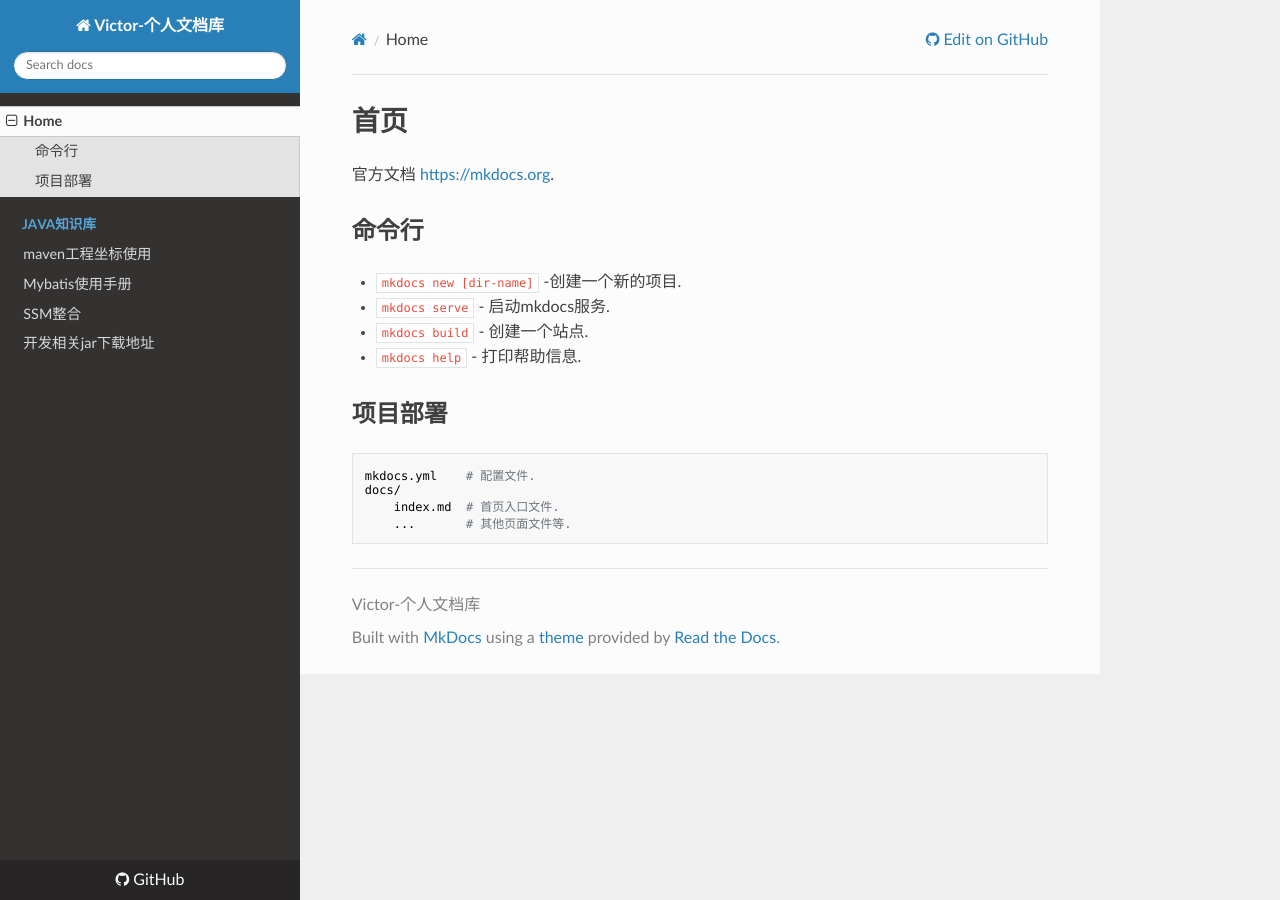
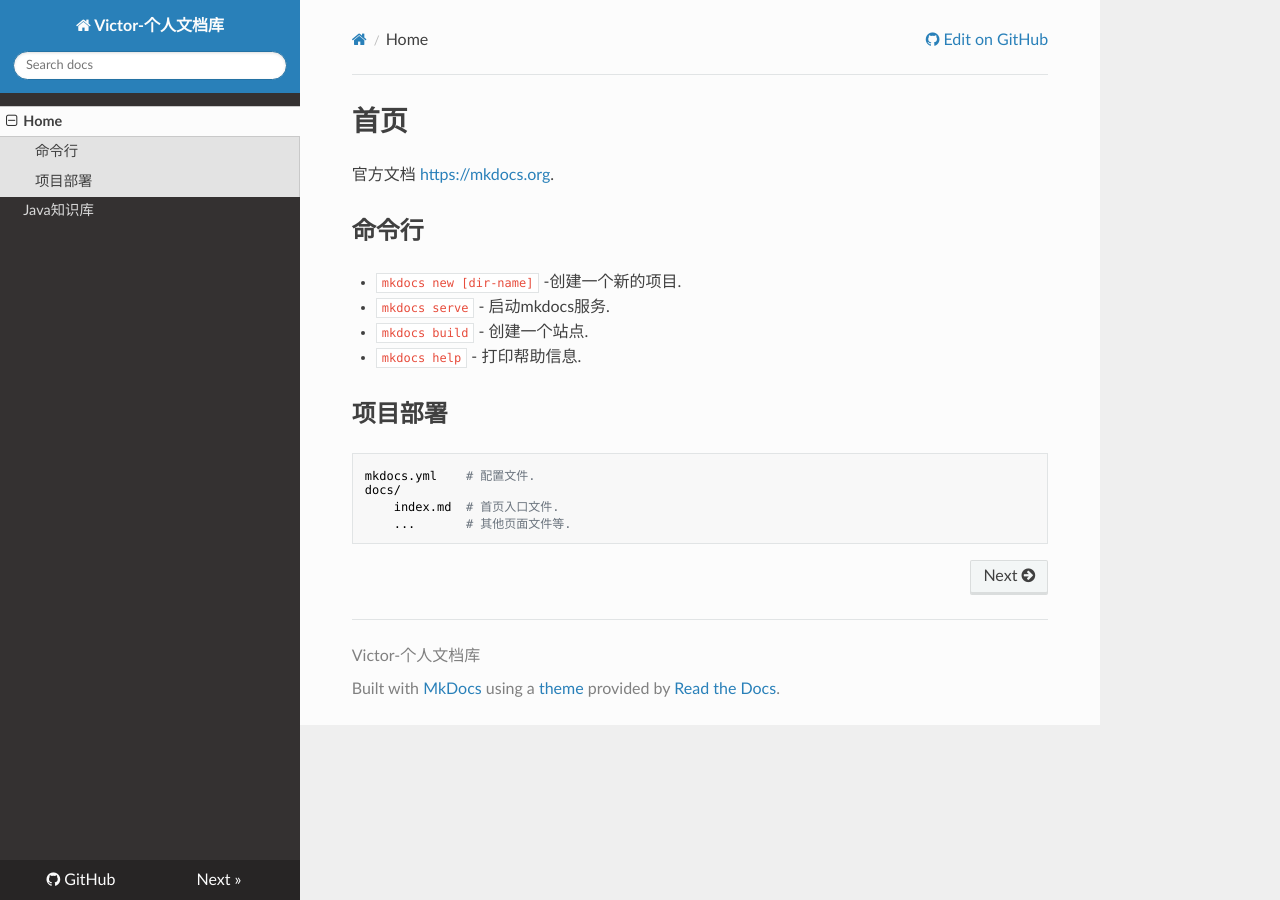
Before and after one commit to victor24680/victorDocs, an MkDocs documentation site: the page built from docs/index.md, in a window 1280 px wide. Built offline with MkDocs 1.6.1, drawn with Linux system fonts in a browser that asks for light colours; nearby versions of some CDN libraries.

Commit message:
导航设置

```diff
--- a/mkdocs.yml
+++ b/mkdocs.yml
@@ -5,8 +5,4 @@ site_url: http://docs.mylw.ink/
 theme: readthedocs
 nav:
   - Home: index.md
-  - Java知识库:
-    - maven工程坐标使用: maven工程坐标使用.md
-    - Mybatis使用手册: Mybatis使用手册.md
-    - SSM整合: SSM整合.md
-    - 开发相关jar下载地址: 开发相关jar下载地址.md
+  - Java知识库: Java知识库/maven工程坐标使用.md
```
